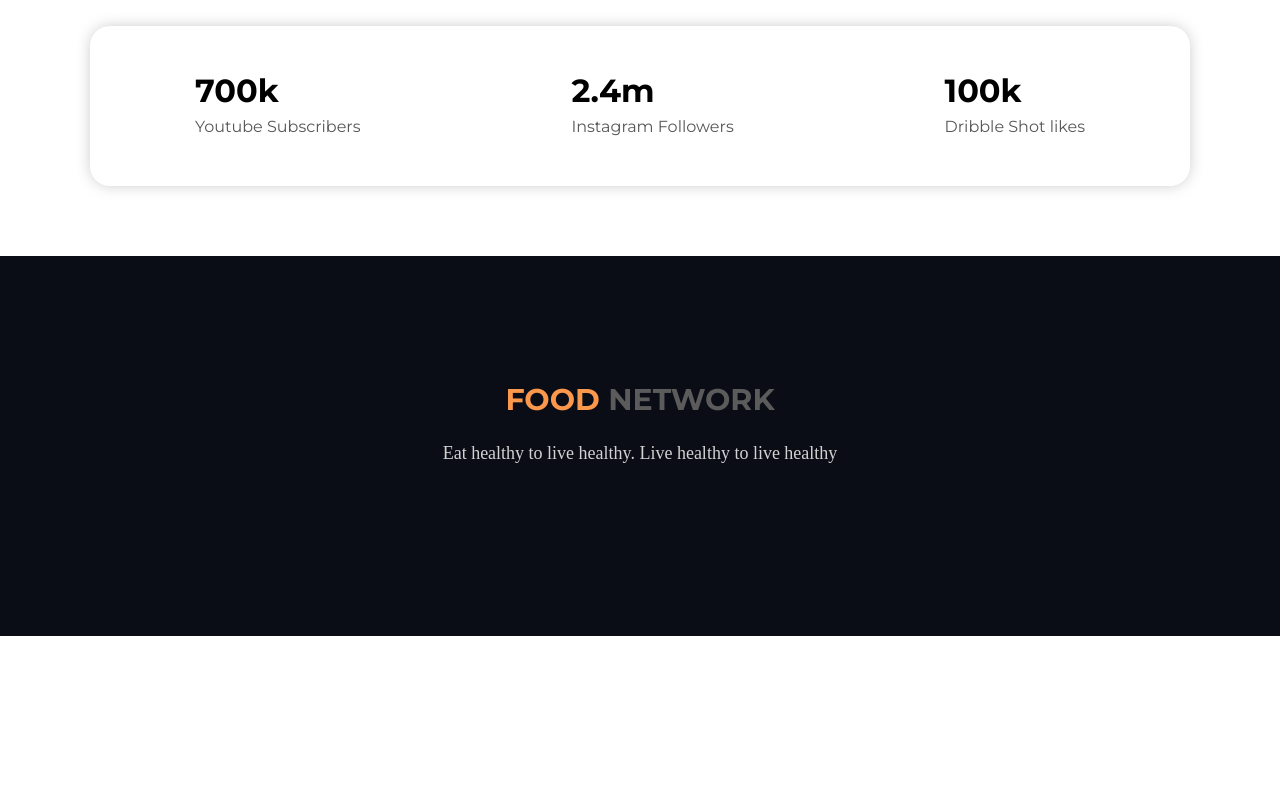
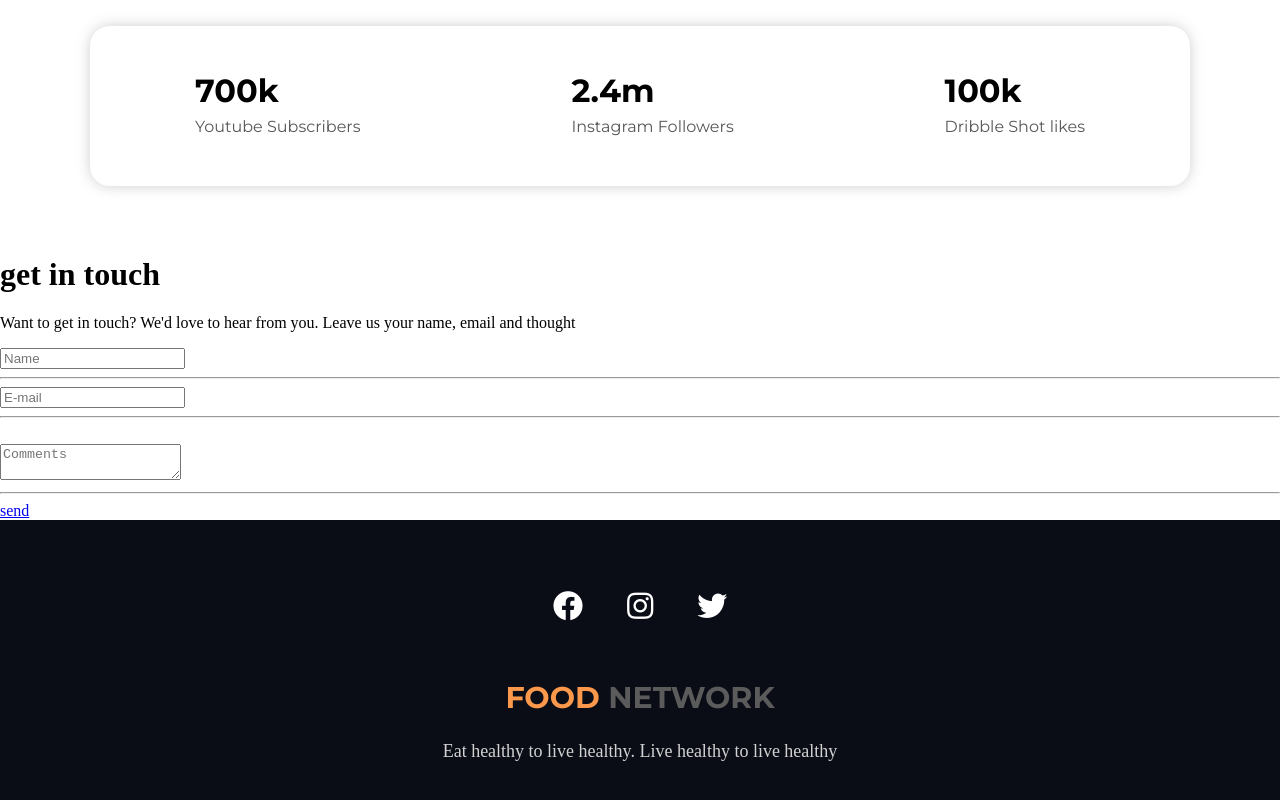
Before and after one commit to taifur-rahaman/_assignmentFoodNetwork, a plain HTML site: page index.html in a window 1280 px wide. Shown: the part 2185-2985 px from the top of the page. Before the commit the page ends 2821 px from the top, so only its background shows below. Drawn offline with Linux system fonts and the light colour scheme.

Commit message:
get in touch form added

```diff
--- a/index.html
+++ b/index.html
@@ -5,8 +5,12 @@
     <meta http-equiv="X-UA-Compatible" content="IE=edge">
     <meta name="viewport" content="width=device-width, initial-scale=1.0">
     <title>Food Network</title>
+    <!-- external css file -->
     <link rel="stylesheet" href="style.css">
+    <!-- favicon file -->
     <link rel="shortcut icon" href="images/favicon/favicon.ico" type="image/x-icon">
+    <!-- fontawesome -->
+    <link rel="stylesheet" href="https://pro.fontawesome.com/releases/v5.10.0/css/all.css">
 </head>
 <body>
     <!-- header section start -->
@@ -74,8 +78,36 @@
         </div>
     </div>
     <!-- subscriber section end -->
+    <!-- get in touch start (bonus) -->
+    <div id="contact">
+        <h1 class="contact_title"><span>get</span> in touch</h1>
+        <p class="contact_paragraph">Want to get in touch? We'd love to hear from you. Leave us your name, email and thought</p>
+        <div class="contact_form">
+            <form action="">
+                <input type="text" name="name" id="name" placeholder="Name"> <hr>
+                <input type="email" name="name" id="name" placeholder="E-mail"> <hr>
+                <br>
+                <textarea placeholder="Comments"></textarea> <hr>
+                <a href="#" class="contact_button">send</a>
+            </form>
+        </div>
+    </div>
+    <!-- get in touch end -->
     <!-- footer section start -->
     <div id="footer">
+         <div class="soical_bar">
+             <!-- soical icons start (bonus)-->
+              <a href="https://www.facebook.com/" class="social_icon" target="_blank">
+                <i class="fab fa-facebook"></i>
+              </a>
+              <a href="https://www.instagram.com/" class="social_icon" target="_blank">
+                <i class="fab fa-instagram"></i>
+              </a>
+              <a href="https://twitter.com/home?lang=en" class="social_icon" target="_blank">
+                <i class="fab fa-twitter"></i>
+              </a>
+              <!-- social icons end -->
+         </div>
         <h2 class="footer_title"><span>food</span> network</h2>
         <p class="footer_paragraph">Eat healthy to live healthy. Live healthy to live healthy</p>
     </div>
--- a/style.css
+++ b/style.css
@@ -194,11 +194,11 @@ body {
   background-color: rgb(10, 13, 22);
   height: 30vh;
   padding: 70px;
+  text-align: center;
 }
 
 .footer_title {
   color: rgb(91, 91, 91);
-  text-align: center;
   padding-top: 30px;
   font-size: 30px;
   text-transform: uppercase;
@@ -212,6 +212,11 @@ body {
 .footer_paragraph {
   color: rgb(211, 210, 210);
   font-size: 18px;
-  text-align: center;
+}
+.social_icon {
+  color: white;
+  font-size: 30px;
+  margin: 0px 20px;
+  display: inline-block;
 }
 /* footer section end */
```
